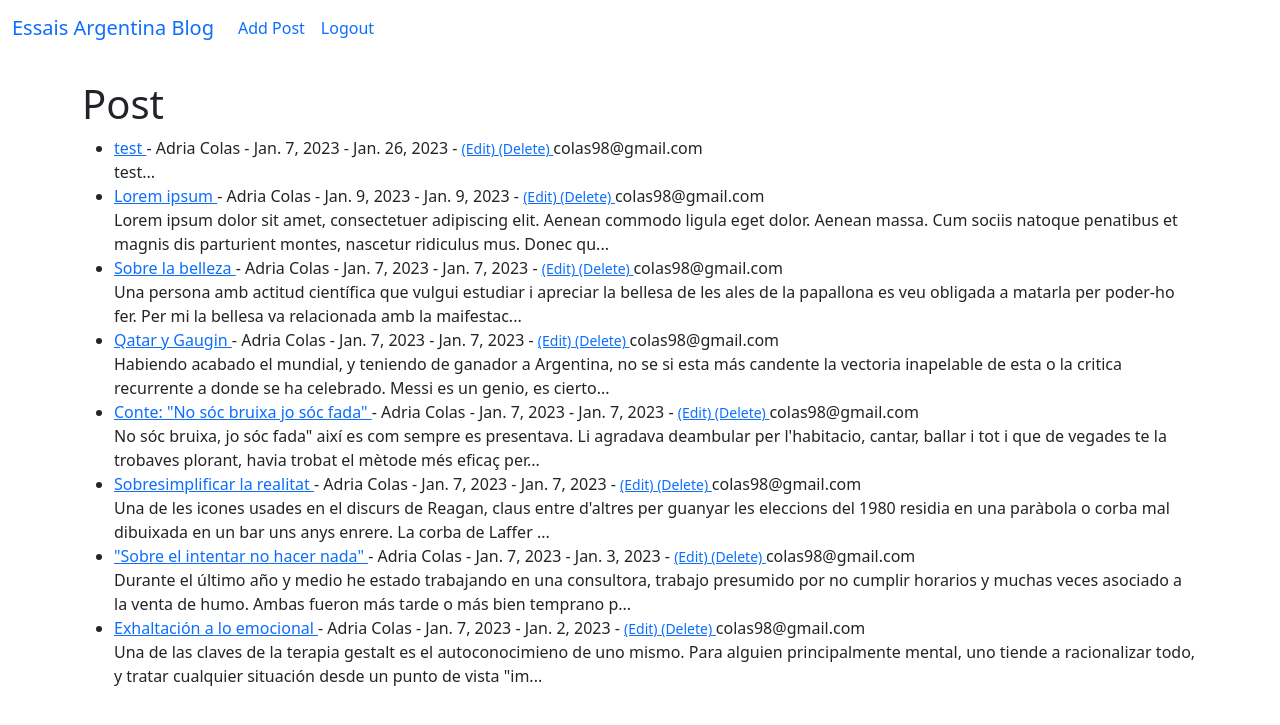
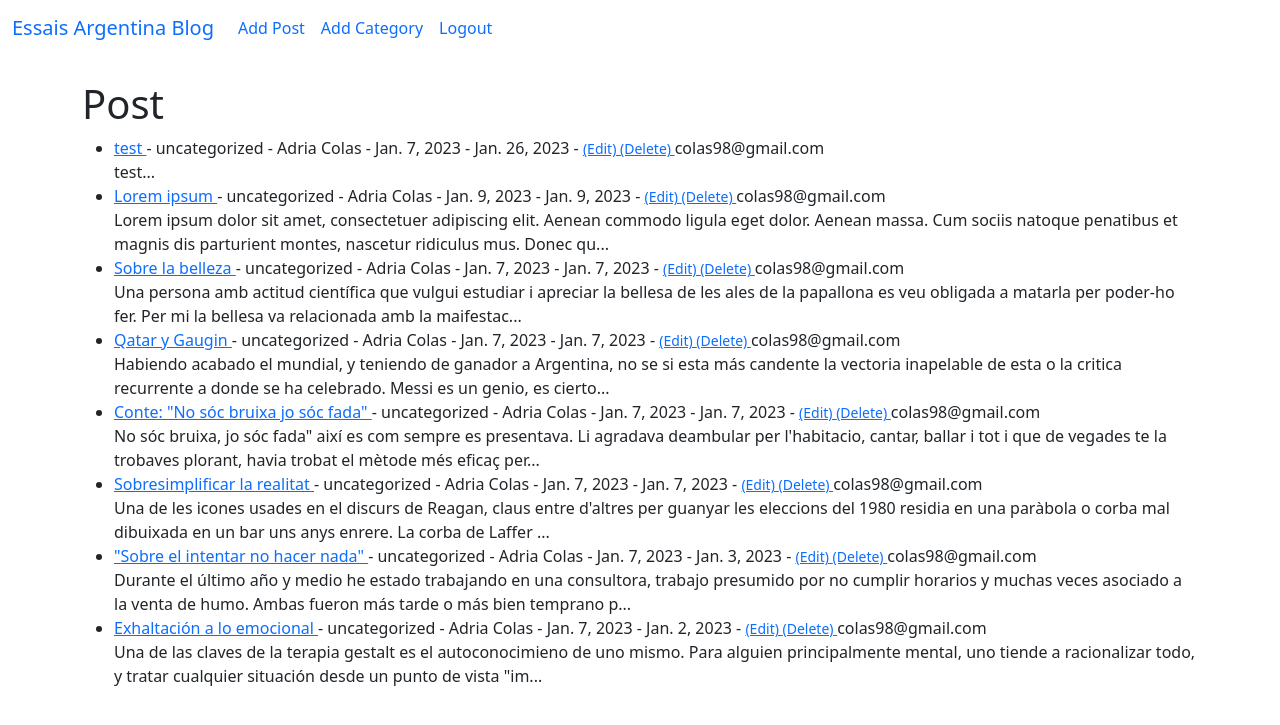
Before and after one commit to colas98/BlogDjangoArg, a Django app: page / in a window 1280 px wide. Shown: the top 725 px of the page. Run offline with Django 4.2, Linux system fonts and the light colour scheme; a user stored in the database is signed in; data comes from the database, SQL or seed files in the repository; both versions use the stored data as it was after the commit; parts of the project's set-up code (start-up, migrations or seed data) failed here and were passed over.

Commit message:
class 11 and 12

```diff
--- a/ablog/theblog/admin.py
+++ b/ablog/theblog/admin.py
@@ -1,4 +1,5 @@
 from django.contrib import admin
-from .models import Post
+from .models import Post, Category
 
 admin.site.register(Post)
+admin.site.register(Category)
--- a/ablog/theblog/forms.py
+++ b/ablog/theblog/forms.py
@@ -1,15 +1,22 @@
 from django import forms
-from .models import Post
+from .models import Post, Category
 
+# choices =  [('coding', 'coding'), ('essais', 'essais'), ('contes', 'contes'),]
+choices = Category.objects.all().values_list('name','name')
+choice_list = []
+
+for item in choices:
+    choice_list.append(item)
 class PostForm(forms.ModelForm):
     class Meta:
         model = Post
-        fields = ('title', 'title_tag', 'author', 'body', 'first_post_date')
+        fields = ('title', 'title_tag', 'author', 'category', 'body', 'first_post_date')
 
         widgets = {
             'title': forms.TextInput(attrs={'class':'form-control', 'placeholder': 'ex: This is Title Placeholder stuff'}),
             'title_tag': forms.TextInput(attrs={'class': 'form-control'}),
             'author': forms.Select(attrs={'class': 'form-control'}),
+            'category': forms.Select(choices = choice_list, attrs={'class': 'form-control'}),
             'body': forms.Textarea(attrs={'class': 'form-control'}),
             'first_post_date': forms.DateInput(attrs={'class': 'form-control', 'placeholder' : 'ex: 2022-01-30'})
         }
--- a/ablog/theblog/models.py
+++ b/ablog/theblog/models.py
@@ -2,6 +2,16 @@ from django.db import models
 from django.contrib.auth.models import User
 from django.urls import reverse
 from datetime import datetime, date
+
+class Category(models.Model):
+    name = models.CharField(max_length= 255)
+    def __str__(self):
+        return self.name
+    def get_absolute_url(self):
+        # return reverse('article-detail', args=(str(self.id)))
+        return reverse('home')
+
+
 class Post(models.Model):
     title = models.CharField(max_length=255)
     title_tag = models.CharField(max_length=255)
@@ -9,6 +19,7 @@ class Post(models.Model):
     body = models.TextField()
     post_date = models.DateField(auto_now_add=True)
     first_post_date = models.DateField()
+    category = models.CharField(max_length= 255, default='uncategorized')
     def __str__(self):
         return self.title + ' | ' + str(self.author)
 
--- a/ablog/theblog/templates/article_details.html
+++ b/ablog/theblog/templates/article_details.html
@@ -18,7 +18,7 @@
 </small><br/>
 <hr>
 <br/>
-{{ post.body }}
+{{ post.body | safe }}
 
 <br/><br/>
 <a href = "{% url 'home' %}" class = "btn btn-secondary"> Back</a>
--- a/ablog/theblog/templates/base.html
+++ b/ablog/theblog/templates/base.html
@@ -26,6 +26,9 @@
         {% if user.is_authenticated %}
           <li class="nav-item">
             <a class="nav-link" href="{% url 'add_post'%}">Add Post</a>
+          </li>
+          <li class="nav-item">
+            <a class="nav-link" href="{% url 'add_category'%}">Add Category</a>
           </li>
 
         <li class="nav-item">
--- a/ablog/theblog/templates/home.html
+++ b/ablog/theblog/templates/home.html
@@ -6,6 +6,7 @@
 <ul>
     {% for post in object_list %}
     <li><a href="{% url 'article-detail' post.pk %}"> {{ post.title }} </a>
+        - {{ post.category }}
         - {{ post.author.first_name }}
         {{post.author.last_name}} -
         {{post.post_date}} -
@@ -16,7 +17,7 @@
             <a href="{% url 'delete_post' post.pk %}">(Delete) </a>
         {% endif %}
         </small> {{post.author.email}}<br/>
-        {{ post.body|slice:"200" }}...
+        {{ post.body|slice:"200" | safe}}...
     </li>
     {% endfor %}
 </ul>
--- a/ablog/theblog/urls.py
+++ b/ablog/theblog/urls.py
@@ -1,10 +1,11 @@
 from django.urls import path
-from .views import HomeView, ArticleDetailView, AddPostView, UpdatePostView, DeletePostView
+from .views import HomeView, ArticleDetailView, AddPostView, UpdatePostView, DeletePostView, AddCategoryView
 urlpatterns = [
     path('', HomeView.as_view(), name = "home"),
     path('article/<int:pk>', ArticleDetailView.as_view(), name = 'article-detail'),
     path('add_post/', AddPostView.as_view(), name = "add_post"),
+    path('add_category/', AddCategoryView.as_view(), name="add_category"),
     path('article/edit/<int:pk>', UpdatePostView.as_view(), name = "update_post"),
-    path('article/<int:pk>/remove', DeletePostView.as_view(), name="delete_post")
+    path('article/<int:pk>/remove', DeletePostView.as_view(), name="delete_post"),
 
 ]
--- a/ablog/theblog/views.py
+++ b/ablog/theblog/views.py
@@ -1,6 +1,6 @@
 from django.shortcuts import render
 from django.views.generic import ListView, DetailView, CreateView, UpdateView, DeleteView
-from .models import Post
+from .models import Post, Category
 from .forms import PostForm, EditForm
 from django.urls import reverse_lazy
 
@@ -21,6 +21,13 @@ class AddPostView(CreateView):
     # fields = '__all__'
     # fields = ('title', 'body')
 
+class AddCategoryView(CreateView):
+    model = Category
+    # form_class = PostForm
+    template_name = 'add_category.html'
+    fields = '__all__'
+    # fields = ('title', 'body')
+
 class UpdatePostView(UpdateView):
     model = Post
     form_class = EditForm
```
Also changed, not shown: ablog/theblog/templates/add_category.html (added, +23 -0 lines), ablog/db.sqlite3, ablog/theblog/migrations/0005_category_post_category.py (added).
